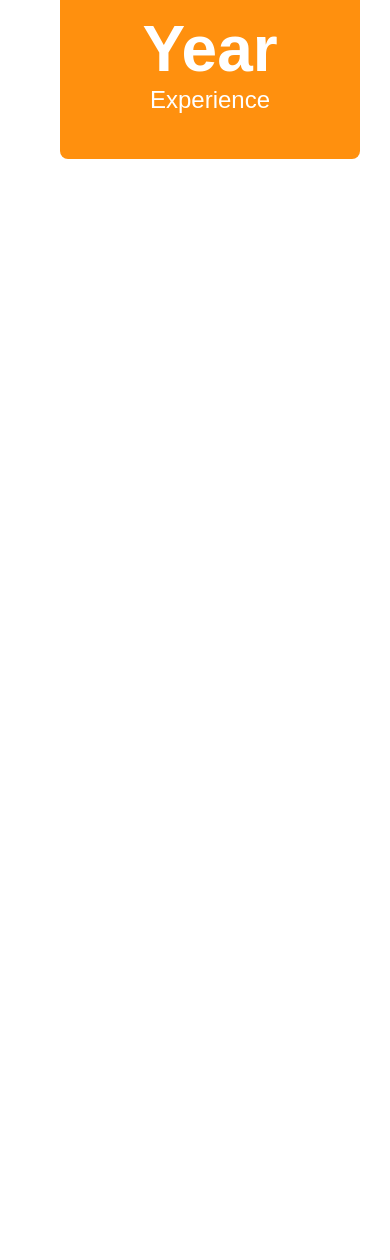
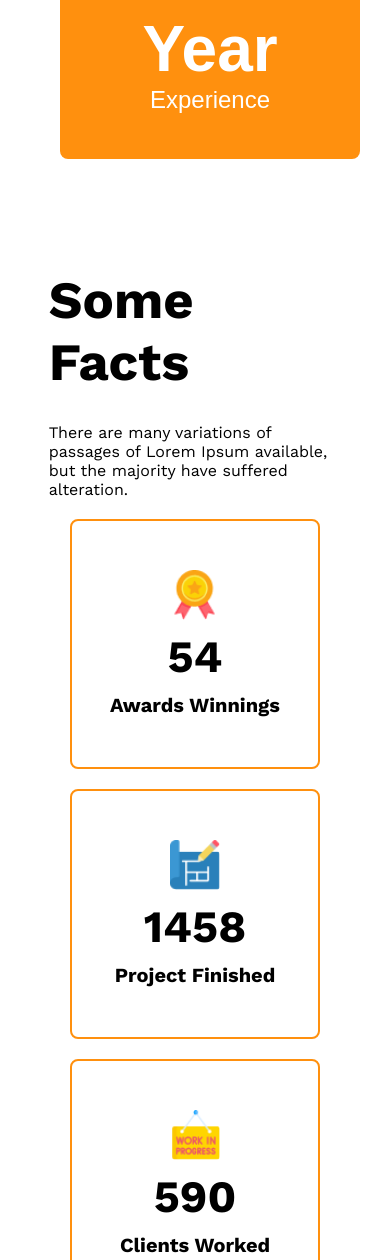
Before and after one commit to Ibrahim-Roni/g3-architecture, a plain HTML site: page index.html in a window 390 px wide. Shown: the part 4719-5979 px from the top of the page. Before the commit the page ends 4988 px from the top, so only its background shows below. Drawn offline with nearby package versions, Linux system fonts and the light colour scheme.

Commit message:
added the facts section and responsived it

```diff
--- a/index.html
+++ b/index.html
@@ -91,6 +91,41 @@
             </div>
         </section>
 
+        <!-- Facts -->
+
+        <section class="facts">
+            <div class="facts-title">
+                <h3>Some Facts</h3>
+            </div>
+            <div class="facts-description">
+                <p>There are many variations of passages of Lorem Ipsum available, <br> but the majority have suffered alteration.</p>
+            </div>
+            <div class="card-container">
+                <div class="cards">
+                    <img src="./icons/ribon.png" alt="Ribon Image">
+                    <h4>54</h4>
+                    <h6>Awards Winnings</h6>
+                </div>
+                <div class="cards">
+                    <img src="./icons/projects.png" alt="Projects Icon">
+                    <h4>1458</h4>
+                    <h6>Project Finished</h6>
+                </div>
+                <div class="cards">
+                    <img src="./icons/customers.png" alt="Customer Icon">
+                    <h4>590</h4>
+                    <h6>Clients Worked</h6>
+                </div>
+                <div class="cards">
+                    <img src="./icons/email.png" alt="Email Icon">
+                    <h4>22578</h4>
+                    <h6>Email Send</h6>
+                </div>
+            </div>
+
+
+        </section>
+
     </main>
 
     <footer>
--- a/style.css
+++ b/style.css
@@ -229,6 +229,62 @@ hr {
     font-weight: 700;
 }
 
+/* Some Facts */
+
+.facts {
+    position: relative;
+    margin: auto;
+    height: 520px;
+    width: 75%;
+    margin-top: 50px;
+    justify-content: space-between;
+}
+
+.facts-title {
+    font-size: 2.8rem;
+    margin-bottom: 30px;
+}
+
+.facts-description br {
+    display: none;
+}
+
+.card-container {
+    width: 100%;
+    height: 100vh;
+    margin-top: 20px;
+}
+
+.card-container {
+    display: grid;
+    grid-template-columns: repeat(4, 1fr);
+}
+
+.cards {
+    width: 250px;
+    height: 250px;
+    display: flex;
+    justify-content: center;
+    align-items: center;
+    flex-direction: column;
+    border: 2px solid var(--main-color);
+    border-radius: 8px;
+    gap: 10px;
+}
+
+.cards img {
+    width: 50px;
+    height: 50px;
+}
+
+.cards h4 {
+    font-size: 2.8rem;
+}
+
+.cards h6 {
+    font-size: 1.25rem;
+}
+
 
 /* Responsive website */
 
@@ -336,4 +392,21 @@ hr {
         margin-top: 20px;
         margin-left: 30px;
     }
+
+
+    /* Some Facts */
+
+    .facts {
+        height: auto;
+        margin-bottom: 250px;
+
+    }
+    .card-container {
+        grid-template-columns: repeat(1, 1fr);
+        gap: 20px;
+    }
+
+    .cards {
+        margin: auto;
+    }
 }
```
